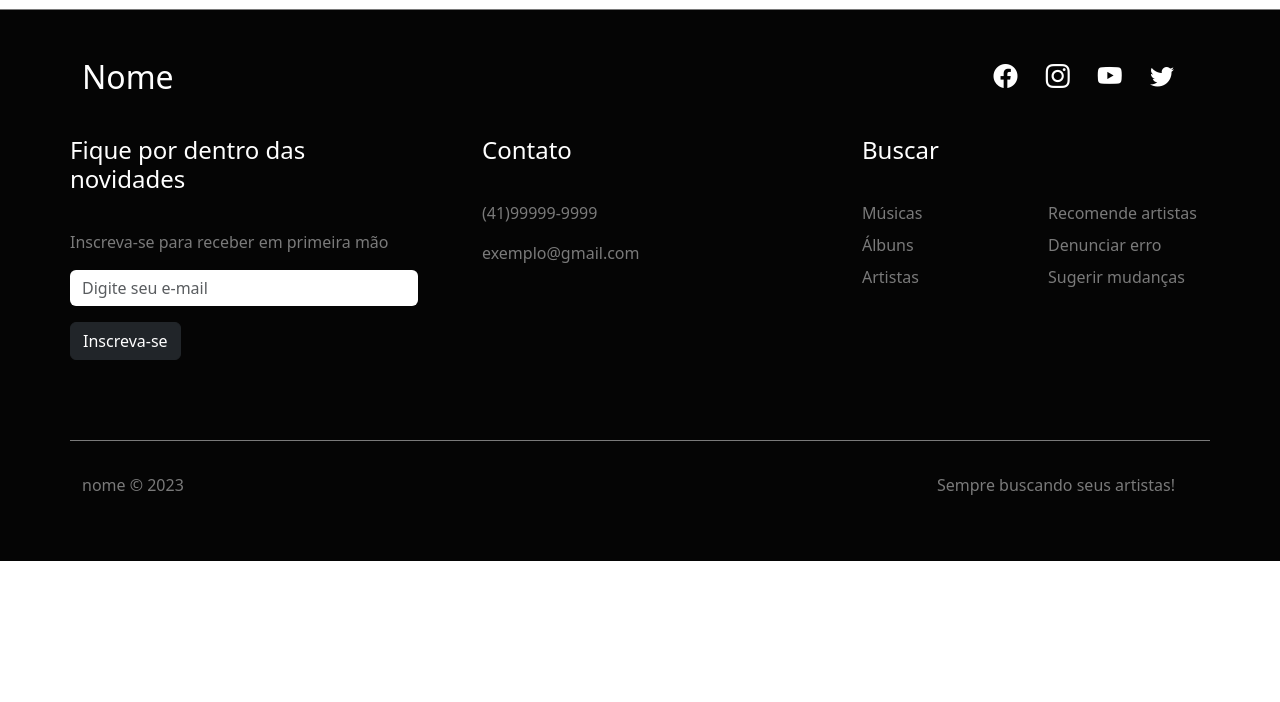
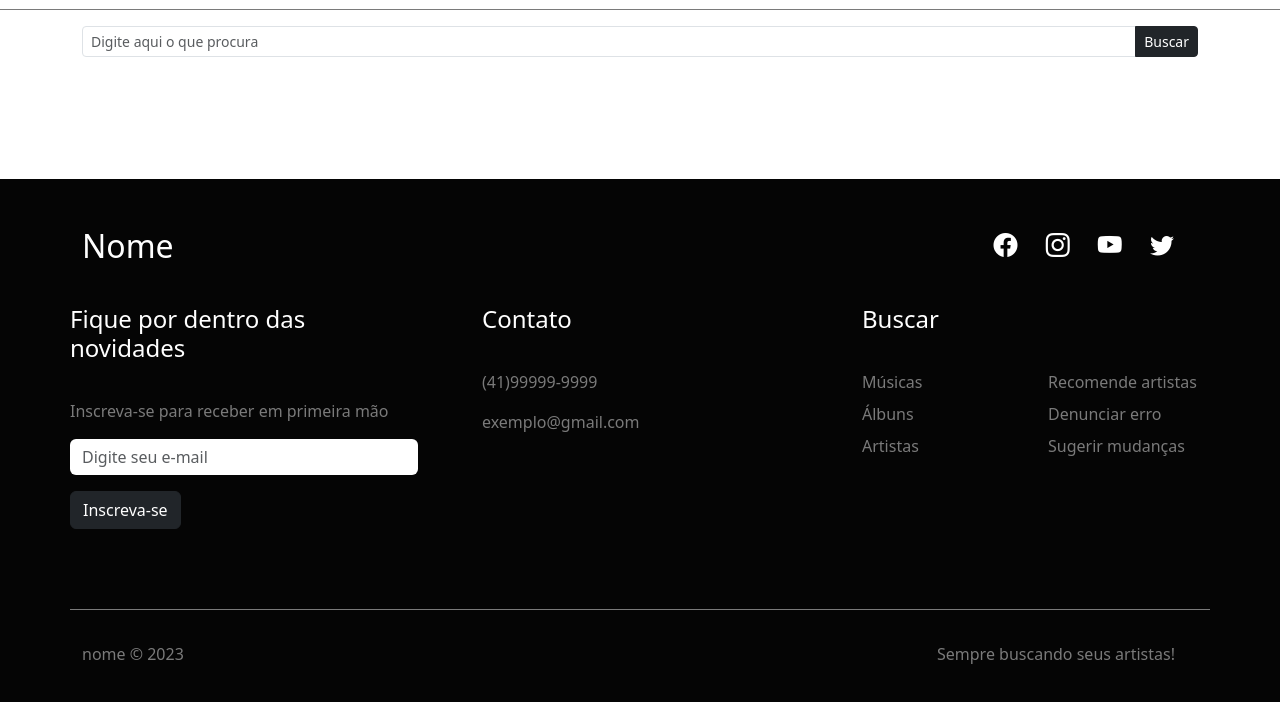
Before and after one commit to anacanestraro/Projeto-final-WEBI, a plain HTML site: page index.html in a window 1280 px wide. Shown: the part 70-772 px from the top of the page. Drawn offline with nearby package versions, Linux system fonts and the light colour scheme.

Commit message:
botão de busca

```diff
--- a/css/style.css
+++ b/css/style.css
@@ -57,6 +57,11 @@
 
   #navbar-items .nav-item {
     margin: 0 1em;
+  }
+
+  /*MAIN*/
+  .wrapper{
+    min-height: 100vh;
   }
 
   /*TOPO FOOTER*/
--- a/index.html
+++ b/index.html
@@ -19,6 +19,7 @@
 </head>
 
 <body>
+    <div class="d-flex flex-column wrapper">
     <!--navbar-->
     <header>
         <nav class="navbar navbar-expand-lg bg-primary-color" id="navbar">
@@ -50,8 +51,20 @@
         </nav>
     </header>
 
-    <main>
-
+    <!--MAIN-->
+    <main class="flex-fill">
+        <div class="container">
+            <div class="row ">
+                <div class="col-12 mt-3 ">
+                    <form action="post" class="justify-content-center justify-content-md-start mb-3">
+                        <div class="input-group input-group-sm">
+                            <input type="text" class="form-control" placeholder="Digite aqui o que procura">
+                            <button class="btn btn-dark">Buscar</button>
+                        </div>
+                    </form>
+                </div>
+            </div>
+        </div>
     </main>
 
     <!--footer-->
@@ -123,6 +136,8 @@
             </div>
         </div>
     </footer>
+</div>
+
 </body>
 
 </html>
```
